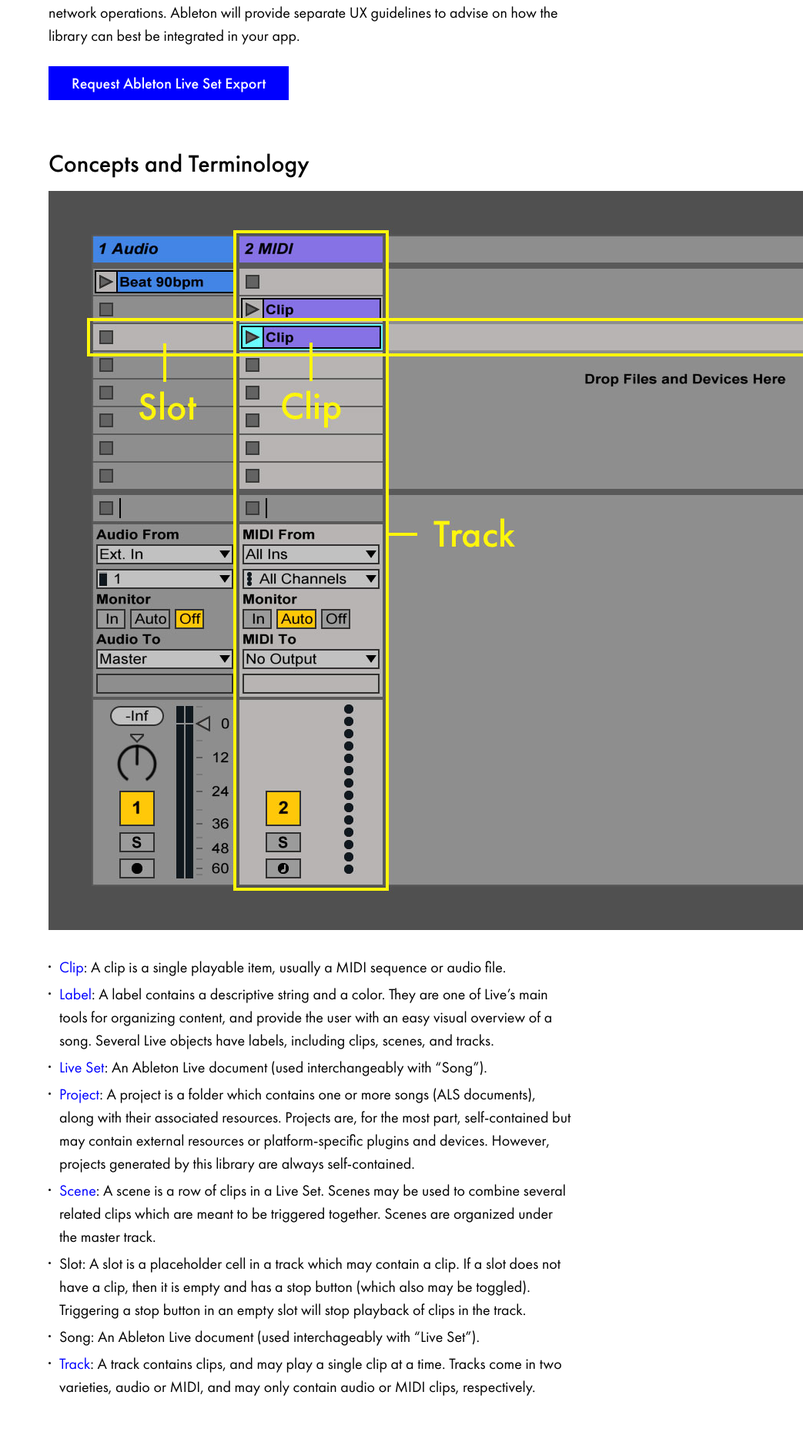
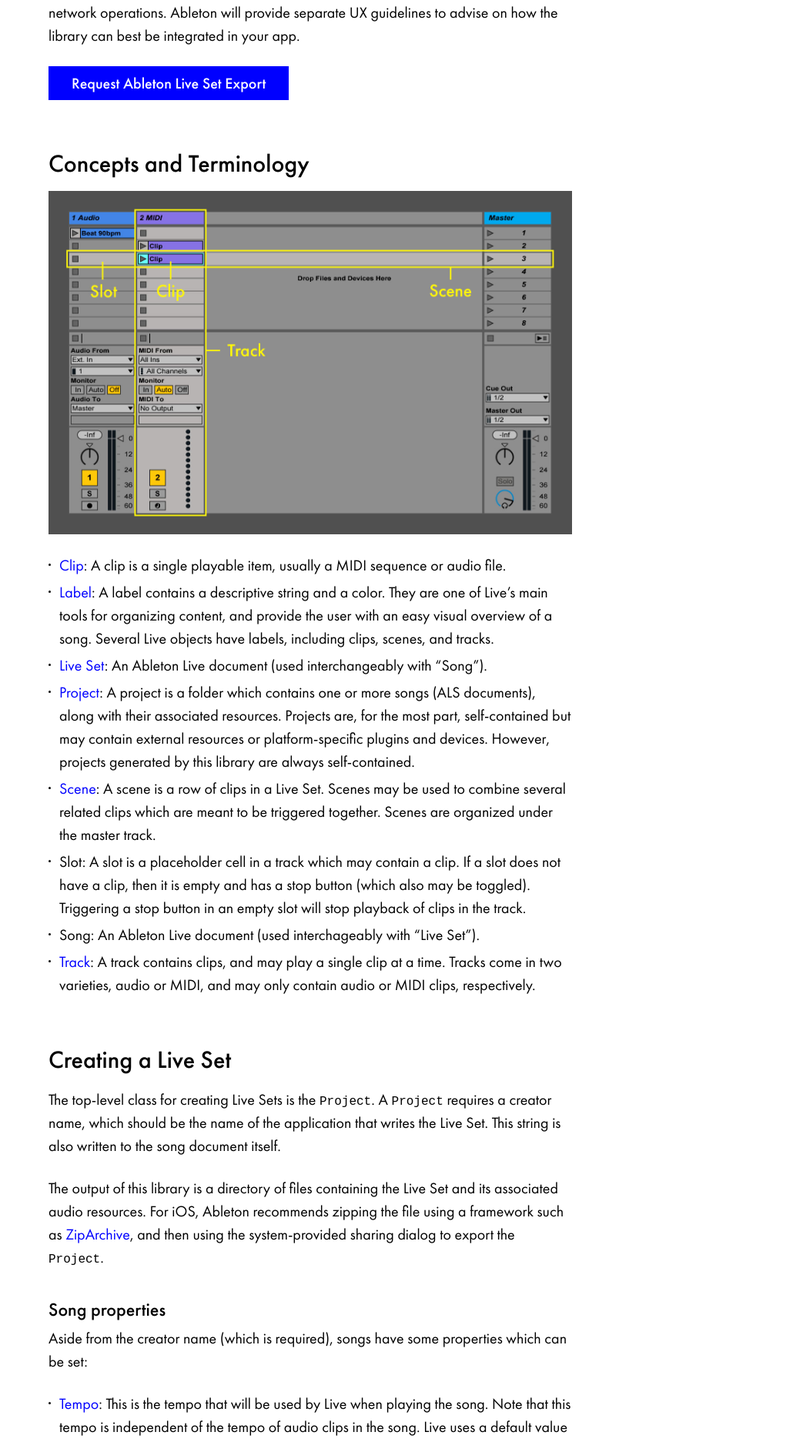
Before and after one commit to Ableton/ableton.github.io, a Jekyll site: the page built from export/index.md, in a window 1280 px wide. Shown: the part 534-2407 px from the top of the page at 77% size, without its empty margins (237-1280 px from the left). Built offline with Jekyll 4.4.1, drawn with Linux system fonts in a browser that asks for light colours.

Commit message:
Add img styling (#6)

```diff
--- a/_sass/base/_body-text.sass
+++ b/_sass/base/_body-text.sass
@@ -68,3 +68,6 @@ $bp-main-type-zoom: $bp-4
     margin: rem($gutter * 2) 0 rem($gutter * 2)
     border: 0
     border-top: 2px solid $dolphin
+  img
+    display: block
+    max-width: 100%
```
